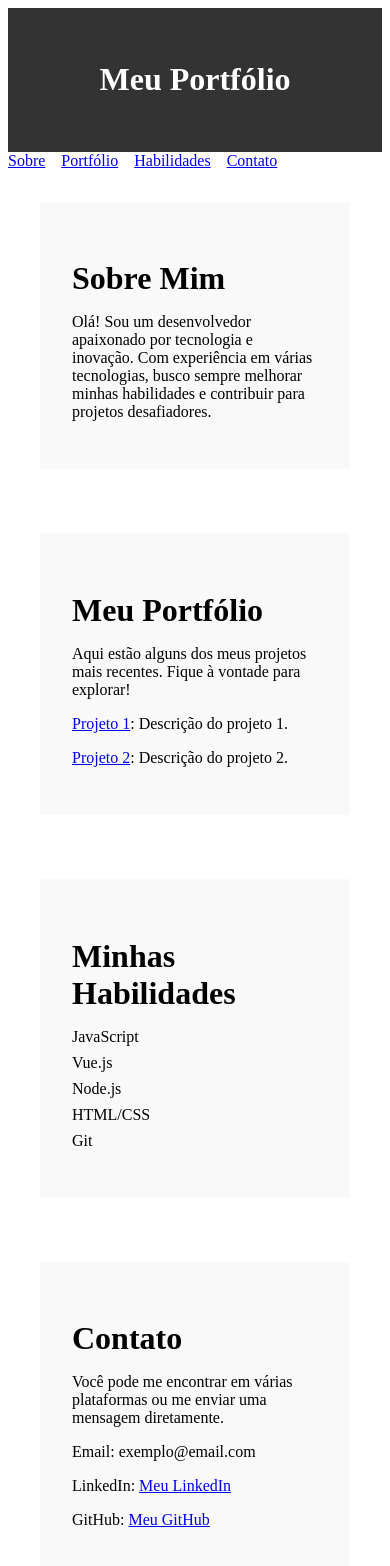
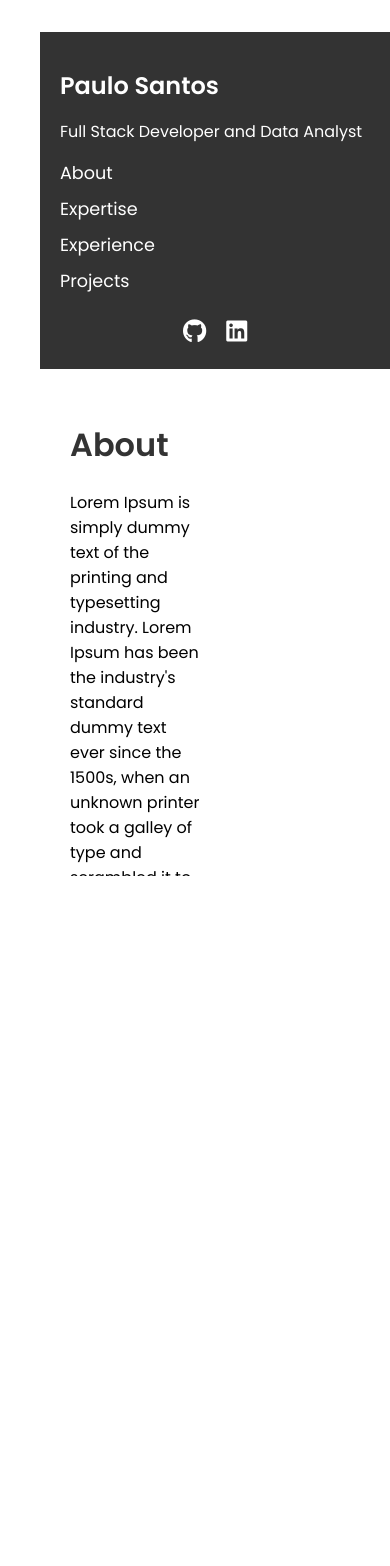
Before and after one commit to Paulo-Sts/paulo-santos, a Vue app in the folder app/: page / in a window 390 px wide. Shown: the top 1566 px of the page. After the commit the page ends 908 px from the top, so only its background shows below. Built offline with nearby package versions, Linux system fonts and the light colour scheme.

Commit message:
criando estrutura

```diff
--- a/app/public/index.html
+++ b/app/public/index.html
@@ -5,7 +5,10 @@
     <meta http-equiv="X-UA-Compatible" content="IE=edge">
     <meta name="viewport" content="width=device-width,initial-scale=1.0">
     <link rel="icon" href="<%= BASE_URL %>favicon.ico">
-    <title>Portfólio</title>
+    <link rel="stylesheet" href="https://cdnjs.cloudflare.com/ajax/libs/font-awesome/5.15.4/css/all.min.css">
+    <link href="https://fonts.googleapis.com/css2?family=Poppins:wght@400;500;600&display=swap" rel="stylesheet">
+    <link href="https://fonts.googleapis.com/css2?family=Nunito:wght@400;600&display=swap" rel="stylesheet">
+    <title>Paulo Santos</title>
   </head>
   <body>
     <noscript>
--- a/app/src/App.vue
+++ b/app/src/App.vue
@@ -1,57 +1,24 @@
 <template>
   <div id="app">
-    <!-- Cabeçalho -->
-    <Header />
-
-    <!-- Menu de navegação -->
-    <nav>
-      <ul>
-        <li><a href="#about">Sobre</a></li>
-        <li><a href="#portfolio">Portfólio</a></li>
-        <li><a href="#skills">Habilidades</a></li>
-        <li><a href="#contact">Contato</a></li>
-      </ul>
-    </nav>
-
-    <!-- Seções -->
-    <main>
-      <section id="about"><About /></section>
-      <section id="portfolio"><Portfolio /></section>
-      <section id="skills"><Skills /></section>
-      <section id="contact"><Contact /></section>
-    </main>
+    <app-layout />
   </div>
 </template>
 
 <script>
-import Header from './components/HeaderSection.vue';
-import About from './components/AboutSection.vue';
-import Portfolio from './components/PortfolioSection.vue';
-import Skills from './components/SkillsSection.vue';
-import Contact from './components/ContactSection.vue';
+import AppLayout from './views/AppLayout.vue';
 
 export default {
+  name: 'App',
   components: {
-    Header,
-    About,
-    Portfolio,
-    Skills,
-    Contact
+    AppLayout
   }
-};
+}
 </script>
 
 <style>
-/* Estilo simples para o menu e as seções */
-nav ul {
-  display: flex;
-  gap: 1rem;
-  list-style-type: none;
-  padding: 0;
-  margin: 0;
+
+body {
+  font-family: 'Poppins', 'Nunito', sans-serif;
 }
 
-section {
-  padding: 2rem;
-}
 </style>
--- /dev/null
+++ b/app/src/components/AppSidebar.vue
@@ -0,0 +1,86 @@
+<template>
+  <div class="sidebar">
+    <!-- Seu nome e cargo -->
+    <div class="sidebar-header">
+      <h1>Paulo Santos</h1>
+      <p>Full Stack Developer and Data Analyst</p>
+    </div>
+
+    <!-- Menu de navegação -->
+    <nav>
+      <ul>
+        <li><a href="#about">About</a></li>
+        <li><a href="#expertise">Expertise</a></li>
+        <li><a href="#experience">Experience</a></li>
+        <li><a href="#projects">Projects</a></li>
+      </ul>
+    </nav>
+
+    <!-- Ícones de contato -->
+    <div class="contact-icons">
+      <a href="https://github.com/seu-github" target="_blank" class="icon">
+        <i class="fab fa-github"></i>
+      </a>
+
+      <a href="https://www.linkedin.com/in/seu-linkedin" target="_blank" class="icon">
+        <i class="fab fa-linkedin"></i>
+      </a>
+    </div>
+  </div>
+</template>
+
+<script>
+export default {
+  name: 'AppSidebar',
+};
+</script>
+
+<style scoped>
+.sidebar {
+  width: 50%;
+  background-color: #333;
+  color: #fff;
+  padding: 20px;
+}
+
+.sidebar-header h1 {
+  font-size: 1.5em;
+}
+
+.sidebar nav ul {
+  list-style: none;
+  padding: 0;
+}
+
+.sidebar nav ul li {
+  margin: 10px 0;
+}
+
+.sidebar nav ul li a {
+  color: #fff;
+  text-decoration: none;
+  font-size: 1.1em;
+}
+
+.sidebar nav ul li a:hover {
+  color: #0073b1; /* Cor do hover do link */
+}
+
+/* Estilo dos ícones */
+.contact-icons {
+  display: flex;
+  justify-content: center;
+  margin-top: 20px;
+}
+
+.icon {
+  font-size: 24px;
+  color: #fff;
+  margin: 0 10px;
+  transition: color 0.3s ease;
+}
+
+.icon:hover {
+  color: #0073b1; /* Cor do LinkedIn ou GitHub ao passar o mouse */
+}
+</style>
--- /dev/null
+++ b/app/src/views/AppLayout.vue
@@ -0,0 +1,120 @@
+<template>
+  <div class="app-layout">
+    <app-sidebar />
+    <div class="content">
+      <div id="about" class="section">
+        <h1>About</h1>
+        <p>
+          Lorem Ipsum is simply dummy text of the printing and typesetting industry. Lorem Ipsum has been the industry's standard dummy text ever since the 1500s,
+          when an unknown printer took a galley of type and scrambled it to make a type specimen book. It has survived not only five centuries, but also the leap into
+          electronic typesetting, remaining essentially unchanged. It was popularised in the 1960s with the release of Letraset sheets containing Lorem Ipsum passages,
+          and more recently with desktop publishing software like Aldus PageMaker including versions of Lorem Ipsum.
+
+          Lorem Ipsum is simply dummy text of the printing and typesetting industry. Lorem Ipsum has been the industry's standard dummy text ever since the 1500s,
+          when an unknown printer took a galley of type and scrambled it to make a type specimen book. It has survived not only five centuries, but also the leap into
+          electronic typesetting, remaining essentially unchanged. It was popularised in the 1960s with the release of Letraset sheets containing Lorem Ipsum passages,
+          and more recently with desktop publishing software like Aldus PageMaker including versions of Lorem Ipsum.
+        </p>
+      </div>
+      <div id="expertise" class="section">
+        <h1>Expertise</h1>
+        <p>
+          Lorem Ipsum is simply dummy text of the printing and typesetting industry. Lorem Ipsum has been the industry's standard dummy text ever since the 1500s,
+          when an unknown printer took a galley of type and scrambled it to make a type specimen book. It has survived not only five centuries, but also the leap into
+          electronic typesetting, remaining essentially unchanged. It was popularised in the 1960s with the release of Letraset sheets containing Lorem Ipsum passages,
+          and more recently with desktop publishing software like Aldus PageMaker including versions of Lorem Ipsum.
+
+          Lorem Ipsum is simply dummy text of the printing and typesetting industry. Lorem Ipsum has been the industry's standard dummy text ever since the 1500s,
+          when an unknown printer took a galley of type and scrambled it to make a type specimen book. It has survived not only five centuries, but also the leap into
+          electronic typesetting, remaining essentially unchanged. It was popularised in the 1960s with the release of Letraset sheets containing Lorem Ipsum passages,
+          and more recently with desktop publishing software like Aldus PageMaker including versions of Lorem Ipsum.
+        </p>
+      </div>
+      <div id="experience" class="section">
+        <h1>Experience</h1>
+        <p>
+          Lorem Ipsum is simply dummy text of the printing and typesetting industry. Lorem Ipsum has been the industry's standard dummy text ever since the 1500s,
+          when an unknown printer took a galley of type and scrambled it to make a type specimen book. It has survived not only five centuries, but also the leap into
+          electronic typesetting, remaining essentially unchanged. It was popularised in the 1960s with the release of Letraset sheets containing Lorem Ipsum passages,
+          and more recently with desktop publishing software like Aldus PageMaker including versions of Lorem Ipsum.
+
+          Lorem Ipsum is simply dummy text of the printing and typesetting industry. Lorem Ipsum has been the industry's standard dummy text ever since the 1500s,
+          when an unknown printer took a galley of type and scrambled it to make a type specimen book. It has survived not only five centuries, but also the leap into
+          electronic typesetting, remaining essentially unchanged. It was popularised in the 1960s with the release of Letraset sheets containing Lorem Ipsum passages,
+          and more recently with desktop publishing software like Aldus PageMaker including versions of Lorem Ipsum.
+        </p>
+      </div>
+      <div id="projects" class="section">
+        <h1>Projects</h1>
+        <p>
+          Lorem Ipsum is simply dummy text of the printing and typesetting industry. Lorem Ipsum has been the industry's standard dummy text ever since the 1500s,
+          when an unknown printer took a galley of type and scrambled it to make a type specimen book. It has survived not only five centuries, but also the leap into
+          electronic typesetting, remaining essentially unchanged. It was popularised in the 1960s with the release of Letraset sheets containing Lorem Ipsum passages,
+          and more recently with desktop publishing software like Aldus PageMaker including versions of Lorem Ipsum.
+
+          Lorem Ipsum is simply dummy text of the printing and typesetting industry. Lorem Ipsum has been the industry's standard dummy text ever since the 1500s,
+          when an unknown printer took a galley of type and scrambled it to make a type specimen book. It has survived not only five centuries, but also the leap into
+          electronic typesetting, remaining essentially unchanged. It was popularised in the 1960s with the release of Letraset sheets containing Lorem Ipsum passages,
+          and more recently with desktop publishing software like Aldus PageMaker including versions of Lorem Ipsum.
+        </p>
+      </div>
+    </div>
+  </div>
+</template>
+
+<script>
+import AppSidebar from '@/components/AppSidebar.vue';
+
+export default {
+  name: 'AppLayout',
+  components: {
+    AppSidebar
+  }
+}
+</script>
+
+<style scoped>
+.app-layout {
+  display: flex;
+  height: 100vh;
+  margin: 2rem;
+}
+
+app-sidebar, .content {
+  padding: 1.5rem; /* Adiciona espaçamento dentro de cada parte */
+}
+
+.content {
+  width: 50%; /* O conteúdo ocupa 50% da tela */
+  overflow-y: auto;
+  padding: 20px; /* Adiciona um pouco de espaço ao redor do conteúdo */
+}
+
+.section {
+  margin-bottom: 50px;
+}
+
+h1 {
+  color: #333;
+}
+
+/* Media query para telas pequenas (como smartphones) */
+@media (max-width: 768px) {
+  .app-layout {
+    flex-direction: column; /* Sidebar em cima, conteúdo abaixo */
+  }
+
+  .content {
+    margin-left: 0; /* Remover margem esquerda */
+  }
+
+  .sidebar {
+    width: 100%; /* A sidebar ocupa toda a largura da tela */
+    height: auto; /* A altura da sidebar se ajusta */
+  }
+
+  .section {
+    padding: 10px;
+  }
+}
+</style>
```
